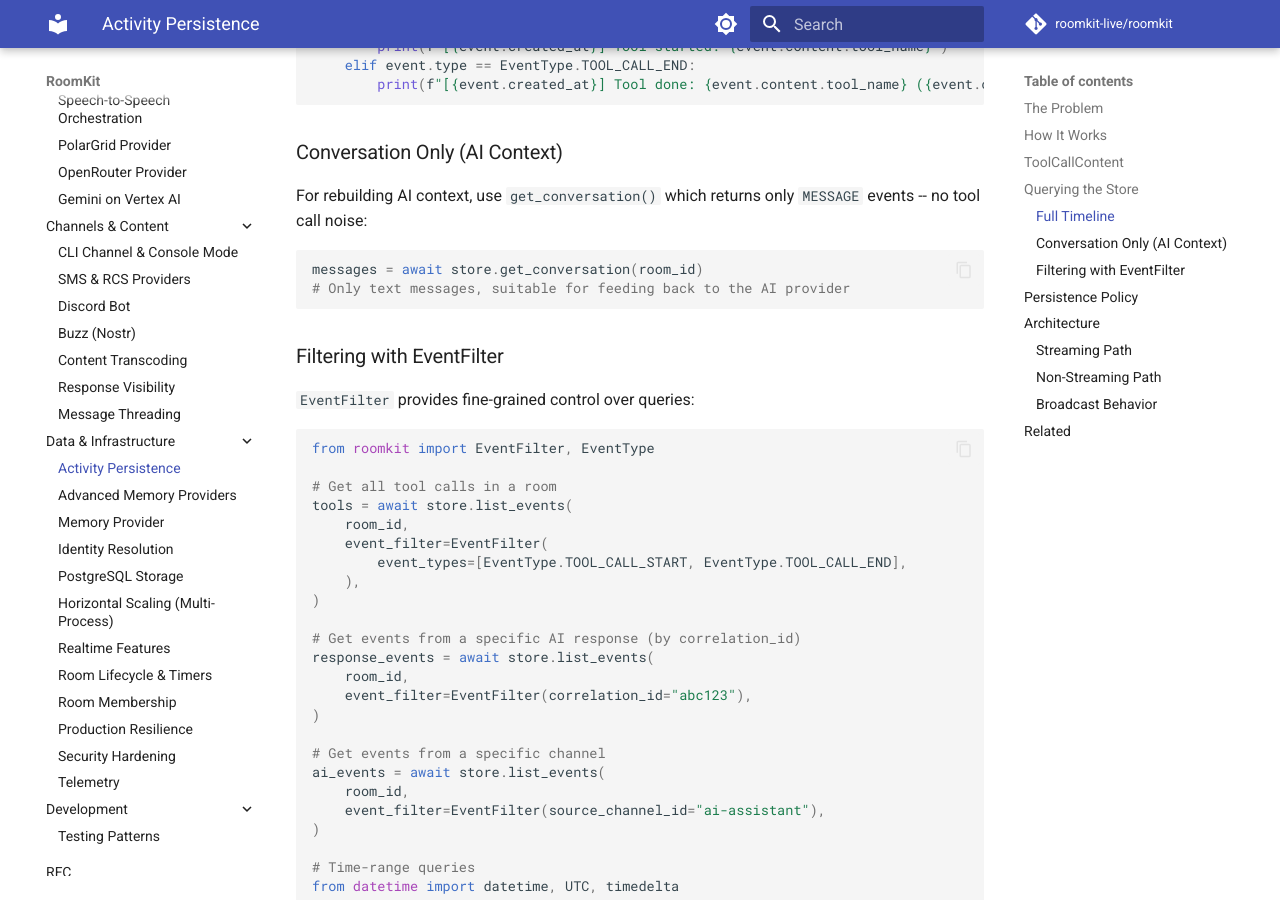
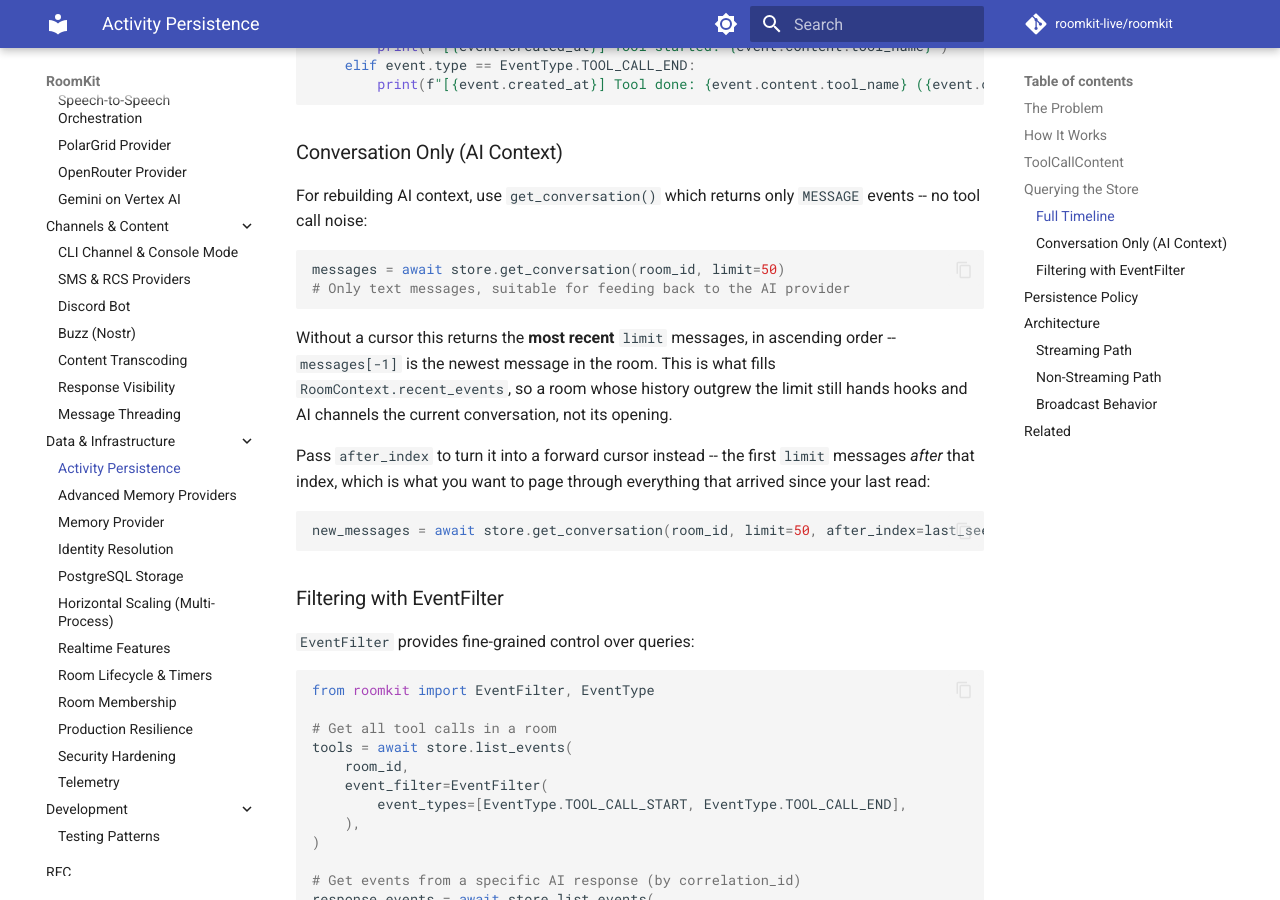
Before and after one commit to roomkit-live/roomkit-docs, an MkDocs documentation site: the page built from docs/guides/activity-persistence.md, in a window 1280 px wide and 900 px high, scrolled down 2020 px. Built offline with MkDocs 1.6.1 and Material for MkDocs 9.7.7, drawn with Linux system fonts in a browser that asks for light colours; comment, search, counter and statistics services are not loaded.

Commit message:
docs(guides): a conversation read returns the room's tail (RMK-99)
`get_conversation()` without a cursor returns the most recent N messages,
ascending — say so where the guides teach it, and show `after_index` as the
forward cursor it is. The memory-provider guide now states the invariant its
examples already rely on: `context.recent_events` ends on the newest event,
which is why providers slice `[-N:]`.

````diff
--- a/docs/guides/activity-persistence.md
+++ b/docs/guides/activity-persistence.md
@@ -84,8 +84,22 @@ for event in timeline:
 For rebuilding AI context, use `get_conversation()` which returns only `MESSAGE` events -- no tool call noise:
 
 ```python
-messages = await store.get_conversation(room_id)
+messages = await store.get_conversation(room_id, limit=50)
 # Only text messages, suitable for feeding back to the AI provider
+```
+
+Without a cursor this returns the **most recent** `limit` messages, in
+ascending order -- `messages[-1]` is the newest message in the room. This is
+what fills `RoomContext.recent_events`, so a room whose history outgrew the
+limit still hands hooks and AI channels the current conversation, not its
+opening.
+
+Pass `after_index` to turn it into a forward cursor instead -- the first
+`limit` messages *after* that index, which is what you want to page through
+everything that arrived since your last read:
+
+```python
+new_messages = await store.get_conversation(room_id, limit=50, after_index=last_seen)
 ```
 
 ### Filtering with EventFilter
````
Also changed, not shown: docs/guides/memory-provider.md (+4 -0 lines), docs/guides/postgres-store.md (+5 -2 lines).
